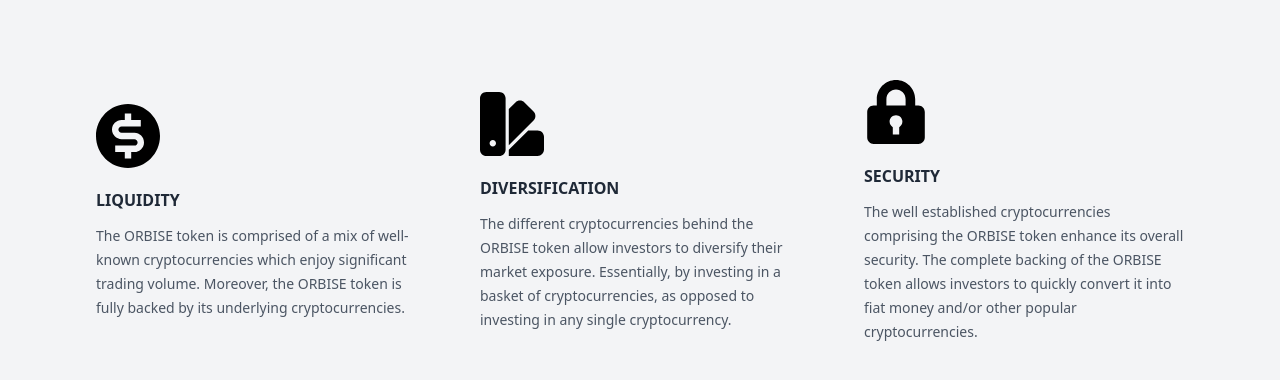
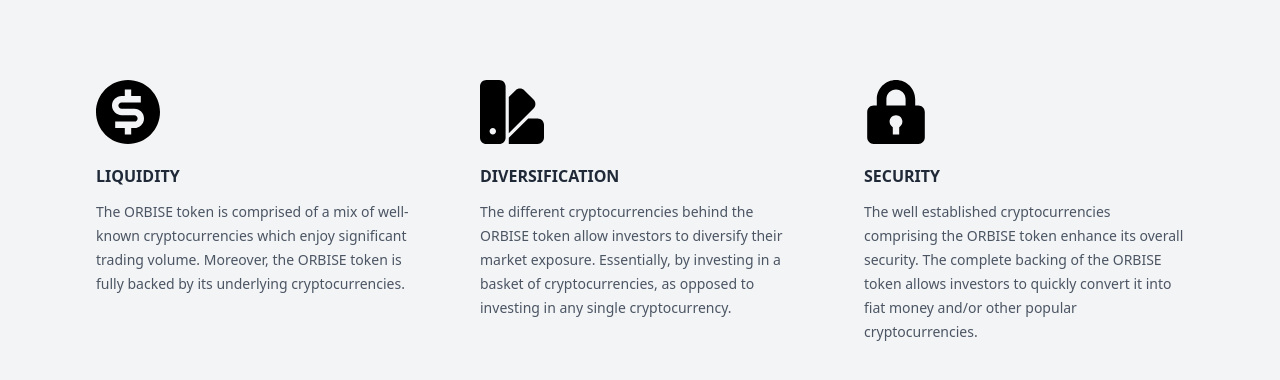
Before and after one commit to mnaderian/tailwind-components, a website: page tri-col/index.html in a window 1280 px wide. Drawn offline with Linux system fonts and the light colour scheme.

Commit message:
Fixed style in tri-col component

```diff
--- a/tri-col/index.html
+++ b/tri-col/index.html
@@ -6,7 +6,7 @@
   <link rel="stylesheet" href="res/css/styles.css">
 </head>
 <body class="bg-gray-100">
-  <div class="items-center w-full px-16 mx-auto my-10 font-sans text-center md:flex">
+  <div class="items-top w-full px-16 mx-auto my-10 font-sans text-center md:flex">
 
     <div class="px-8 py-5 text-left md:w-1/3">
       <svg class="w-16 h-16 mx-5 my-5 ml-0 text-orange-500 fill-current" viewBox="0 0 20 20" version="1.1" xmlns="http://www.w3.org/2000/svg" xmlns:xlink="http://www.w3.org/1999/xlink">
```
